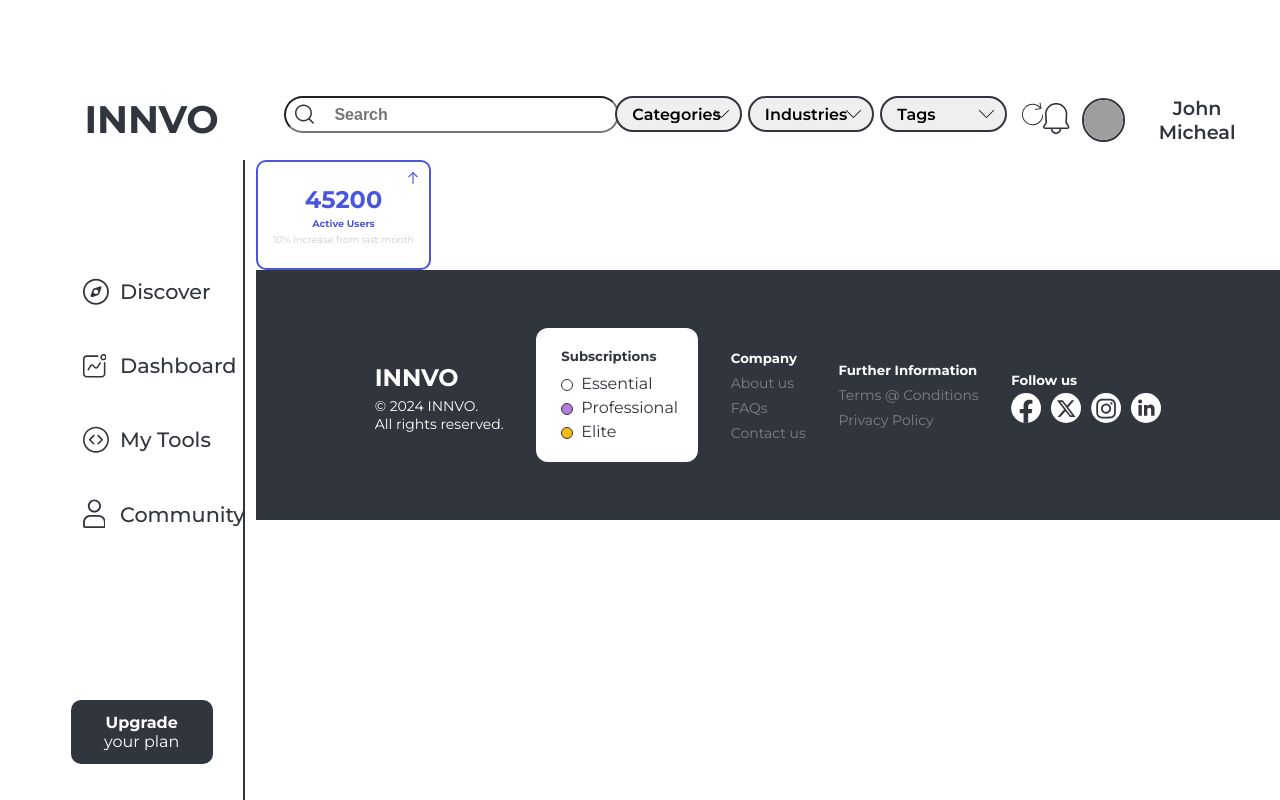
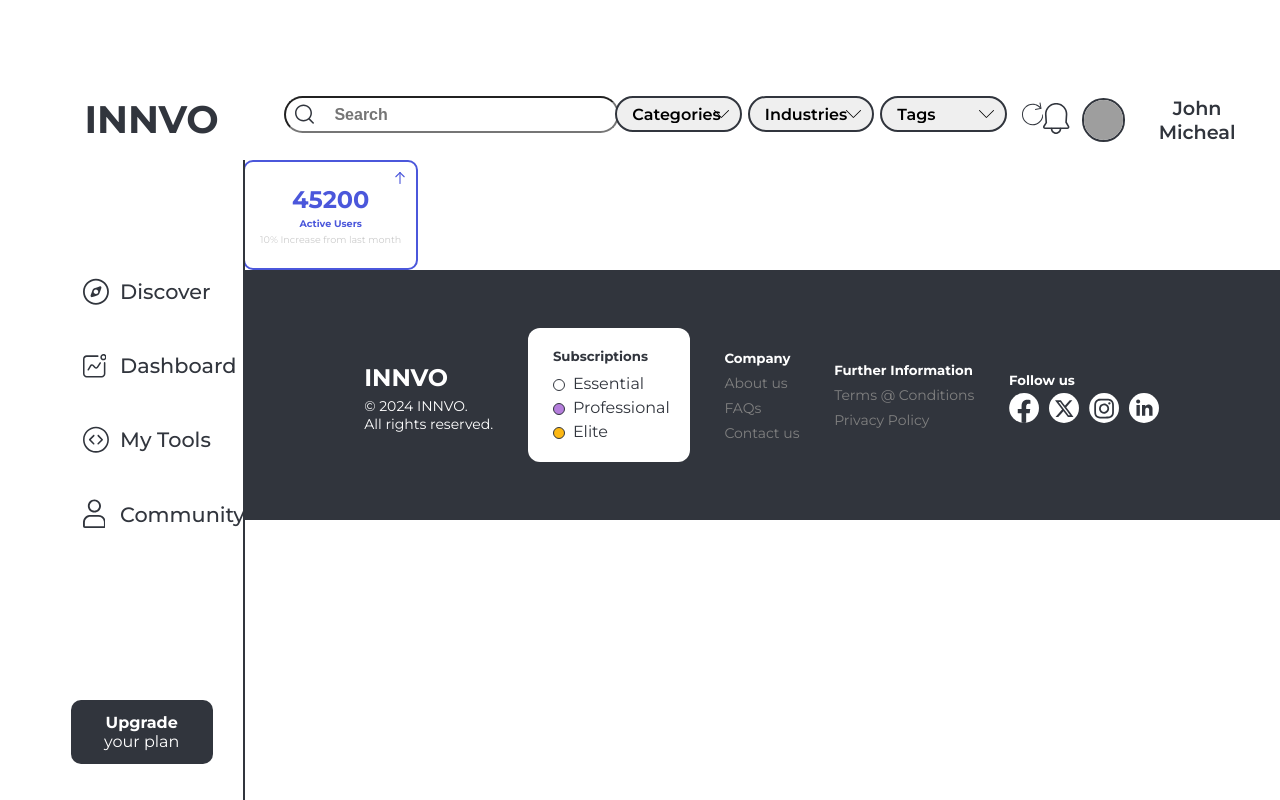
Before and after one commit to khaledrazem/Innvo_frontend, a React (Create React App) app: page /dev/test in a window 1280 px wide. Built offline with nearby package versions, Linux system fonts and the light colour scheme; grey boxes are pictures that could not be loaded.

Commit message:
fix layers

```diff
--- a/src/components/side-navbar/side-navbar.module.css
+++ b/src/components/side-navbar/side-navbar.module.css
@@ -8,6 +8,7 @@
   left: 0px;
   z-index: 980;
   user-select: none;
+  background: var(--color-background);
 }
 
 .navigation {
--- a/src/pages/developer/developer-page.module.css
+++ b/src/pages/developer/developer-page.module.css
@@ -7,7 +7,7 @@
   padding: 0;
 }
 .devbody {
-  width: 80vw;
+  width: 81vw;
   height: 100%;
   margin-left: auto;
 }
```
